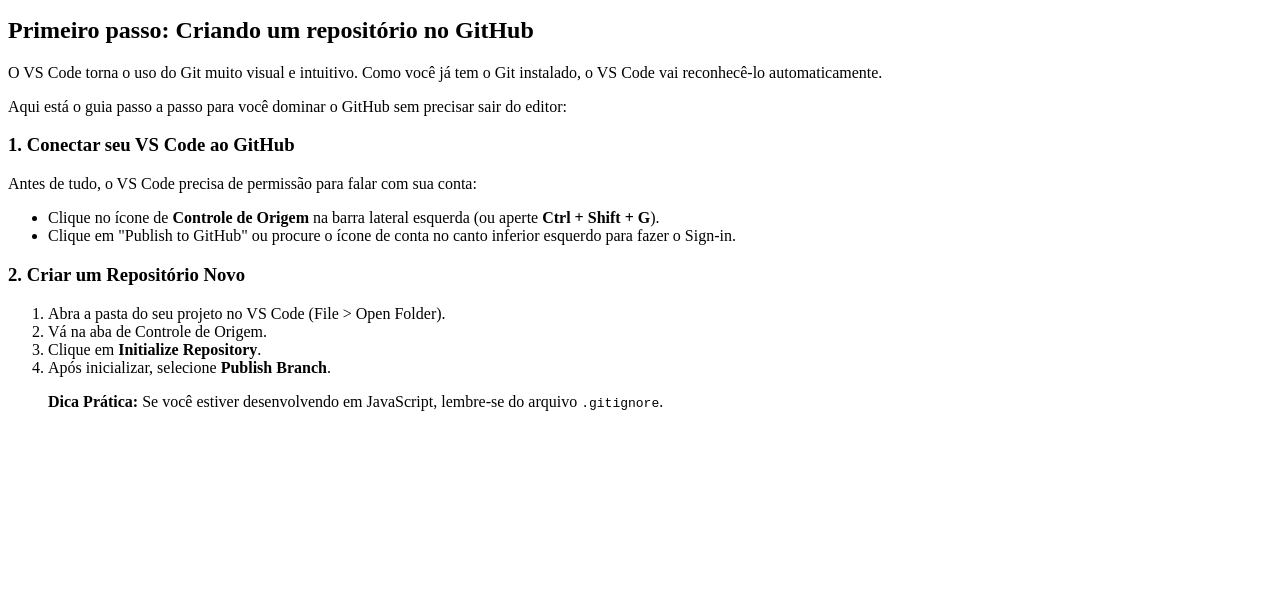
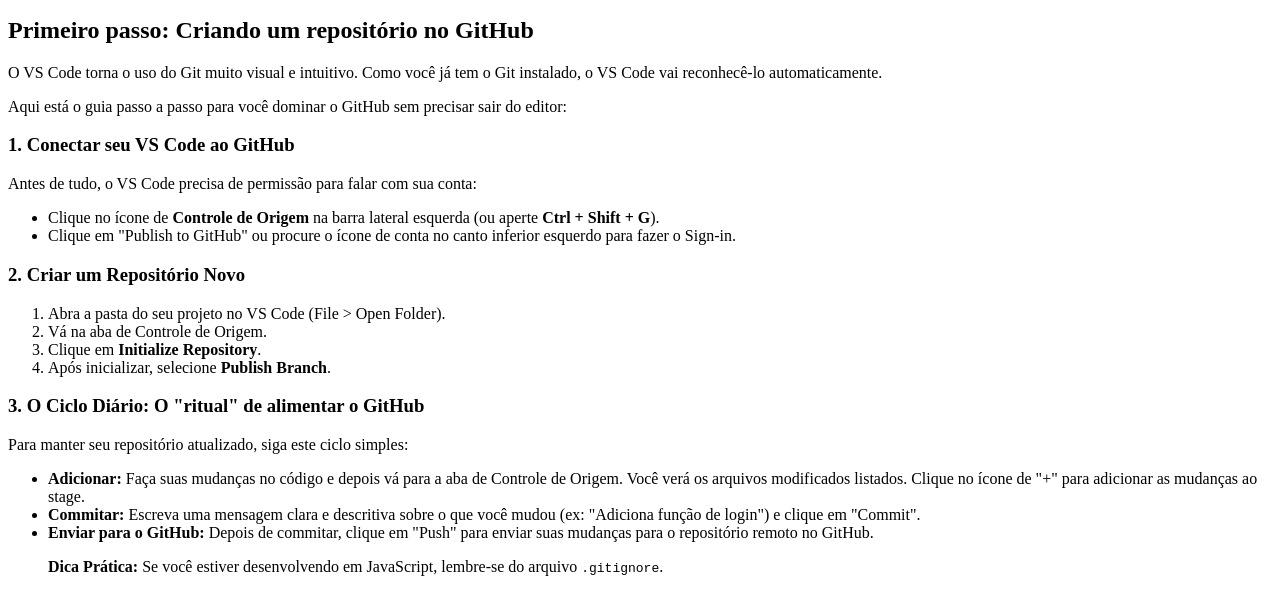
Before and after one commit to J34NDERSON/Meu-andamento-como-desenvolvedor, a plain HTML site: page index.html in a window 1280 px wide. Shown: the part 101-716 px from the top of the page. Drawn offline with Linux system fonts and the light colour scheme.

Commit message:
adicionando topico 3, o ritual do commit diario

```diff
--- a/index.html
+++ b/index.html
@@ -32,6 +32,14 @@
             <li>Após inicializar, selecione <strong>Publish Branch</strong>.</li>
         </ol>
 
+        <h3>3. O Ciclo Diário: O "ritual" de alimentar o GitHub</h3>
+        <p>Para manter seu repositório atualizado, siga este ciclo simples:</p>
+        <ul>
+            <li><strong>Adicionar:</strong> Faça suas mudanças no código e depois vá para a aba de Controle de Origem. Você verá os arquivos modificados listados. Clique no ícone de "+" para adicionar as mudanças ao stage.</li>
+            <li><strong>Commitar:</strong> Escreva uma mensagem clara e descritiva sobre o que você mudou (ex: "Adiciona função de login") e clique em "Commit".</li>
+            <li><strong>Enviar para o GitHub:</strong> Depois de commitar, clique em "Push" para enviar suas mudanças para o repositório remoto no GitHub.</li>
+        </ul>
+
         <blockquote>
             <strong>Dica Prática:</strong> Se você estiver desenvolvendo em JavaScript, lembre-se do arquivo <code>.gitignore</code>.
         </blockquote>
```
